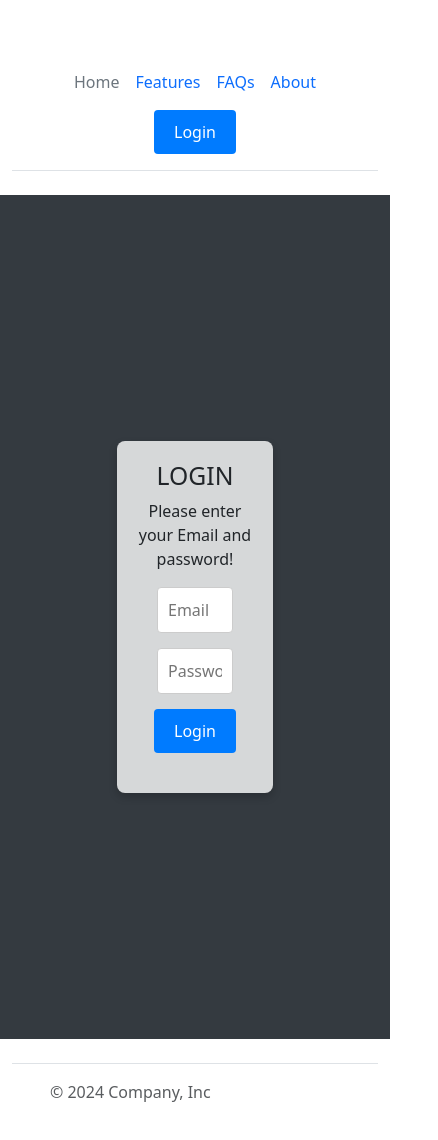
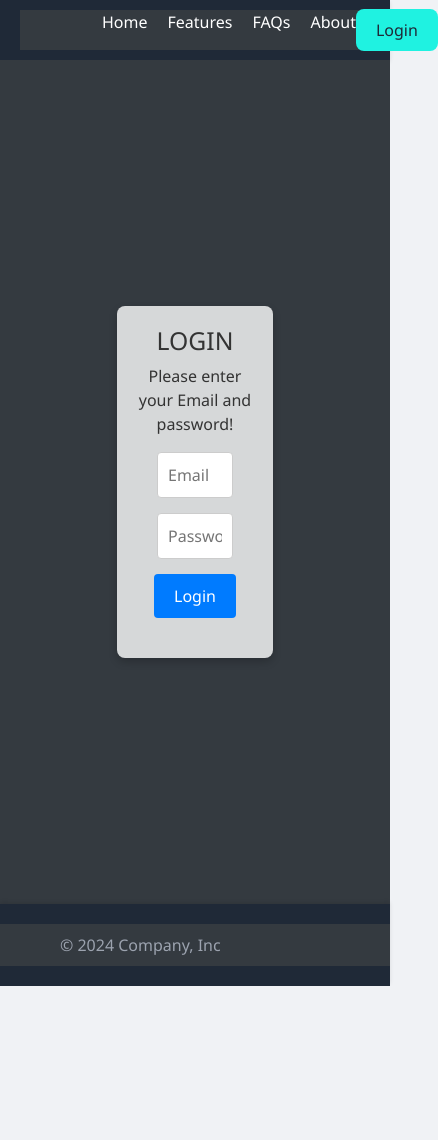
Before and after one commit to 115ayush/CCPSproj, a React (Vite) app in the folder Client/: page / in a window 390 px wide. Shown: the top 1140 px of the page, 438 px wide, since content can reach past the window. After the commit the page ends 986 px from the top, so only its background shows below. Built offline with nearby package versions, Linux system fonts and the light colour scheme.

Commit message:
navbar updated

```diff
--- a/Client/src/App.css
+++ b/Client/src/App.css
@@ -1,3 +1,110 @@
-.indicard{
+body {
+  margin: 0;
+  padding: 0;
+  font-family: 'Segoe UI', Tahoma, Geneva, Verdana, sans-serif;
+  background-color: #f0f2f5; /* Light grey background */
+  color: #333;
+}
+
+.container {
+  max-width: 1200px;
+  margin: 0 auto;
+  padding: 20px;
+}
+
+header, footer {
+  background-color: #343a40; /* Dark background color */
+  color: #fff;
+}
+
+header a, footer a {
+  color: #1FF2E1; /* Light blue link color */
+  text-decoration: none;
+  transition: color 0.3s;
+}
+
+header a:hover, footer a:hover {
+  color: #17d2c1; /* Darker shade on hover */
+}
+
+.navbar {
+  padding: 10px 0;
+}
+
+.navbar-nav .nav-item .nav-link {
+  color: #fff;
+  transition: color 0.3s;
+}
+
+.navbar-nav .nav-item .nav-link:hover {
+  color: #1FF2E1;
+}
+
+.profile-menu .dropdown-menu {
+  background-color: #343a40;
+  border: none;
+}
+
+.profile-menu .dropdown-item {
+  color: #fff;
+  transition: background-color 0.3s;
+}
+
+.profile-menu .dropdown-item:hover {
+  background-color: #1FF2E1;
+  color: #343a40;
+}
+
+.profile-pic img {
+  border: 2px solid #1FF2E1;
+  padding: 2px;
+}
+
+.btn-primary {
+  background-color: #1FF2E1;
+  border-color: #1FF2E1;
+  transition: background-color 0.3s, border-color 0.3s;
+}
+
+.btn-primary:hover {
+  background-color: #17d2c1;
+  border-color: #17d2c1;
+}
+
+footer {
+  padding: 20px 0;
+}
+
+footer .footer-socials a {
+  color: #fff;
+  transition: color 0.3s;
+}
+
+footer .footer-socials a:hover {
+  color: #1FF2E1;
+}
+
+.indicard {
   margin: 20px;
+  background-color: #fff;
+  border-radius: 8px;
+  box-shadow: 0 4px 8px rgba(0, 0, 0, 0.1);
+  padding: 20px;
+  transition: transform 0.3s, box-shadow 0.3s;
 }
+
+.indicard:hover {
+  transform: translateY(-5px);
+  box-shadow: 0 8px 16px rgba(0, 0, 0, 0.2);
+}
+
+.card-title {
+  font-size: 1.5rem;
+  font-weight: bold;
+  color: #333;
+}
+
+.card-text {
+  font-size: 1rem;
+  color: #666;
+}
--- /dev/null
+++ b/Client/src/Componentes/Footer.css
@@ -0,0 +1,44 @@
+.footer-container {
+  background-color: #1F2937; /* Dark background color */
+  padding: 20px 0;
+  box-shadow: 0 -2px 4px rgba(0, 0, 0, 0.1);
+}
+
+.footer {
+  display: flex;
+  align-items: center;
+  justify-content: space-between;
+  max-width: 1200px;
+  margin: 0 auto;
+  padding: 0 20px;
+}
+
+.footer-logo {
+  display: flex;
+  align-items: center;
+}
+
+.logo-link {
+  text-decoration: none;
+  color: #FFFFFF;
+  margin-right: 10px;
+}
+
+.footer-text {
+  color: #9CA3AF; /* Light grey text color */
+}
+
+.footer-socials {
+  list-style: none;
+  display: flex;
+  gap: 15px;
+}
+
+.footer-socials a {
+  color: #9CA3AF; /* Light grey color for social icons */
+  transition: color 0.3s;
+}
+
+.footer-socials a:hover {
+  color: #1FF2E1; /* Hover color */
+}
--- a/Client/src/Componentes/Footer.jsx
+++ b/Client/src/Componentes/Footer.jsx
@@ -1,22 +1,26 @@
-const Footer=()=>{
-  return <>
-  <div className="container">
-  <footer className="d-flex flex-wrap justify-content-between align-items-center py-3 my-4 border-top">
-    <div className="col-md-4 d-flex align-items-center">
-      <a href="/" className="mb-3 me-2 mb-md-0 text-body-secondary text-decoration-none lh-1">
-        <svg className="bi" width="30" height="24"><use xlinkHref="#bootstrap"></use></svg>
-      </a>
-      <span className="mb-3 mb-md-0 text-body-secondary">© 2024 Company, Inc</span>
+import React from 'react';
+import './Footer.css'; // Import the new CSS file
+
+const Footer = () => {
+  return (
+    <div className="footer-container">
+      <footer className="footer">
+        <div className="footer-logo">
+          <a href="/" className="logo-link">
+            <svg className="bi" width="30" height="24" role="img" aria-label="Bootstrap">
+              <use xlinkHref="#bootstrap"></use>
+            </svg>
+          </a>
+          <span className="footer-text">© 2024 Company, Inc</span>
+        </div>
+        <ul className="footer-socials">
+          <li><a href="#"><svg className="bi" width="24" height="24"><use xlinkHref="#twitter"></use></svg></a></li>
+          <li><a href="#"><svg className="bi" width="24" height="24"><use xlinkHref="#instagram"></use></svg></a></li>
+          <li><a href="#"><svg className="bi" width="24" height="24"><use xlinkHref="#facebook"></use></svg></a></li>
+        </ul>
+      </footer>
     </div>
+  );
+}
 
-    <ul className="nav col-md-4 justify-content-end list-unstyled d-flex">
-      <li className="ms-3"><a className="text-body-secondary" href="#"><svg className="bi" width="24" height="24"><use xlinkHref="#twitter"></use></svg></a></li>
-      <li className="ms-3"><a className="text-body-secondary" href="#"><svg className="bi" width="24" height="24"><use xlinkHref="#instagram"></use></svg></a></li>
-      <li className="ms-3"><a className="text-body-secondary" href="#"><svg className="bi" width="24" height="24"><use xlinkHref="#facebook"></use></svg></a></li>
-    </ul>
-  </footer>
-</div>
-
-  </>
-}
 export default Footer;
--- /dev/null
+++ b/Client/src/Componentes/Header.css
@@ -0,0 +1,104 @@
+.header-container {
+  background-color: #1F2937; /* Dark background color */
+  padding: 10px 20px;
+  box-shadow: 0 2px 4px rgba(0, 0, 0, 0.1);
+}
+
+.header {
+  display: flex;
+  align-items: center;
+  justify-content: space-between;
+}
+
+.header-logo .logo-link {
+  text-decoration: none;
+  color: #FFFFFF;
+  font-size: 1.5rem;
+  font-weight: bold;
+}
+
+.header-nav .nav-list {
+  list-style: none;
+  display: flex;
+  gap: 20px;
+}
+
+.header-nav .nav-link {
+  text-decoration: none;
+  color: #FFFFFF;
+  font-size: 1rem;
+  transition: color 0.3s;
+}
+
+.header-nav .nav-link:hover {
+  color: #1FF2E1; /* Hover color */
+}
+
+.header-profile {
+  position: relative;
+}
+
+.profile-dropdown {
+  display: flex;
+  align-items: center;
+}
+
+.profile-pic img {
+  cursor: pointer;
+  border: 2px solid #1FF2E1;
+  padding: 2px;
+}
+
+.dropdown-menu {
+  display: none;
+  position: absolute;
+  top: 50px;
+  right: 0;
+  background-color: #FFFFFF;
+  box-shadow: 0 2px 10px rgba(0, 0, 0, 0.1);
+  border-radius: 8px;
+  overflow: hidden;
+}
+
+.profile-dropdown:hover .dropdown-menu {
+  display: block;
+}
+
+.dropdown-item {
+  padding: 10px 20px;
+  color: #1F2937;
+  cursor: pointer;
+  text-align: left;
+}
+
+.dropdown-item.change-pic-label {
+  display: flex;
+  justify-content: space-between;
+  align-items: center;
+}
+
+.change-pic-input {
+  display: none;
+}
+
+.change-pic-label:hover {
+  background-color: #F1F5F9;
+}
+
+.logout-link:hover {
+  background-color: #F1F5F9;
+}
+
+.login-button {
+  padding: 10px 20px;
+  background-color: #1FF2E1;
+  color: #1F2937;
+  text-decoration: none;
+  border-radius: 8px;
+  transition: background-color 0.3s, color 0.3s;
+}
+
+.login-button:hover {
+  background-color: #17d2c1;
+  color: #FFFFFF;
+}
--- a/Client/src/Componentes/Header.jsx
+++ b/Client/src/Componentes/Header.jsx
@@ -1,8 +1,9 @@
-import React, { useState  } from 'react';
+import React, { useState } from 'react';
 import { Link } from 'react-router-dom';
 import image from '../user.png';
+import './Header.css'; // Import the new CSS file
 
-const Header = ({user,handleLogout}) => {
+const Header = ({ user, handleLogout }) => {
   const [profileImage, setProfileImage] = useState(image);
 
   const handleImageChange = (e) => {
@@ -17,48 +18,50 @@ const Header = ({user,handleLogout}) => {
   };
 
   return (
-    <div className="container">
-      <header className="d-flex flex-wrap align-items-center justify-content-center justify-content-md-between py-3 mb-4 border-bottom">
-        <div className="col-md-3 mb-2 mb-md-0">
-          <Link to="/" className="d-inline-flex link-body-emphasis text-decoration-none">
+    <div className="header-container">
+      <header className="header">
+        <div className="header-logo">
+          <Link to="/" className="logo-link">
             <svg className="bi" width="40" height="32" role="img" aria-label="Bootstrap">
               <use xlinkHref="#bootstrap"></use>
             </svg>
           </Link>
         </div>
 
-        <ul className="nav col-12 col-md-auto mb-2 justify-content-center mb-md-0">
-          <li><Link to="/" className="nav-link px-2 link-secondary">Home</Link></li>
-          <li><Link to="/features" className="nav-link px-2">Features</Link></li>
+        <nav className="header-nav">
+          <ul className="nav-list">
+            <li><Link to="/" className="nav-link">Home</Link></li>
+            <li><Link to="/features" className="nav-link">Features</Link></li>
+            <li><Link to="/faqs" className="nav-link">FAQs</Link></li>
+            <li><Link to="/about" className="nav-link">About</Link></li>
+          </ul>
+        </nav>
 
-          <li><Link to="/faqs" className="nav-link px-2">FAQs</Link></li>
-          <li><Link to="/about" className="nav-link px-2">About</Link></li>
-        </ul>
-
-       {  user.exists===1?<div className="col-md-3 m-3 text-center">
-          <ul className="navbar-nav ms-auto mb-2 mb-lg-0 profile-menu">
-            <li className="nav-item dropdown">
-              <a className="nav-link dropdown-toggle" href="/" id="navbarDropdown" role="button" data-bs-toggle="dropdown" aria-expanded="false">
-                <div className="profile-pic">
-                  <img src={profileImage} alt="Profile Picture" className="rounded-circle" width="40" height="40"  />
-                </div>
-              </a>
-              <ul className="dropdown-menu" aria-labelledby="navbarDropdown">
+        <div className="header-profile">
+          {user.exists === 1 ? (
+            <div className="profile-dropdown">
+              <div className="profile-pic">
+                <img src={profileImage} alt="Profile" className="rounded-circle" width="40" height="40" />
+              </div>
+              <ul className="dropdown-menu">
                 <li>
-                <label className="dropdown-item ">
-                      {user.email}
+                  <label className="dropdown-item">
+                    {user.email}
                   </label>
-                  <label className="dropdown-item ">
+                  <label className="dropdown-item change-pic-label">
                     Change Profile Picture
-                    <input type="file" onChange={handleImageChange} style={{ display: 'none' }} />
+                    <input type="file" onChange={handleImageChange} className="change-pic-input" />
                   </label>
                 </li>
-                <li><div  onClick={handleLogout} className="dropdown-item" to="/Login">Logout</div></li>
+                <li>
+                  <div onClick={handleLogout} className="dropdown-item logout-link">Logout</div>
+                </li>
               </ul>
-            </li>
-          </ul>
-        </div> : <Link to="/Login" className='btn class-title'>Login</Link>
-         }
+            </div>
+          ) : (
+            <Link to="/Login" className="login-button">Login</Link>
+          )}
+        </div>
       </header>
     </div>
   );
```
